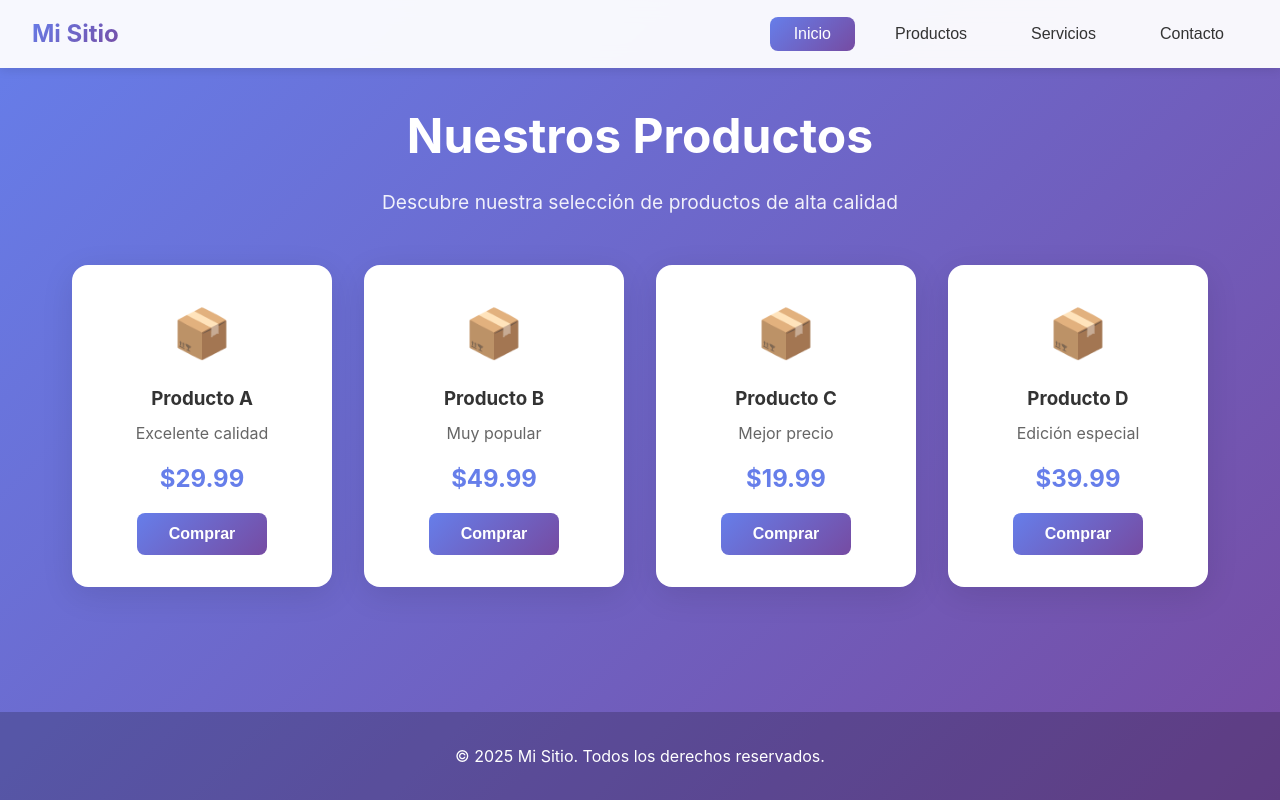
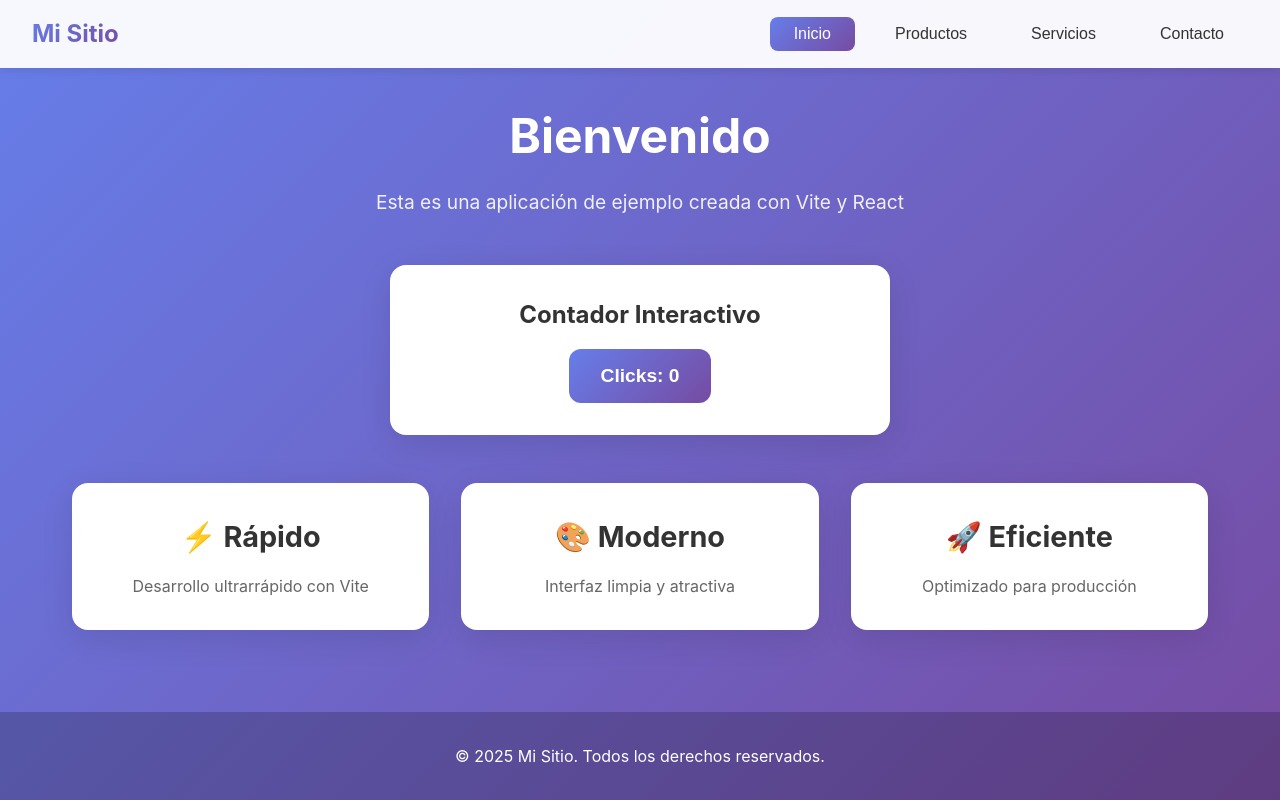
Before and after one commit to olabrador/henry-HWL6, a React (Vite) app: page / in a window 1280 px wide. Built offline with nearby package versions, Linux system fonts and the light colour scheme.

Commit message:
test: add home page again

```diff
--- a/src/App.tsx
+++ b/src/App.tsx
@@ -14,7 +14,7 @@ function App() {
   const renderPage = () => {
     switch (currentPage) {
       case "Inicio":
-        return <Products />;
+        return <Home />;
       case "Productos":
         return <Products />;
       case "Servicios":
```
